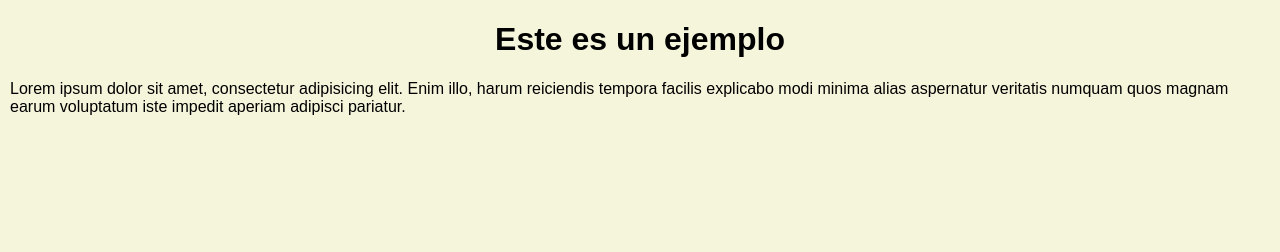
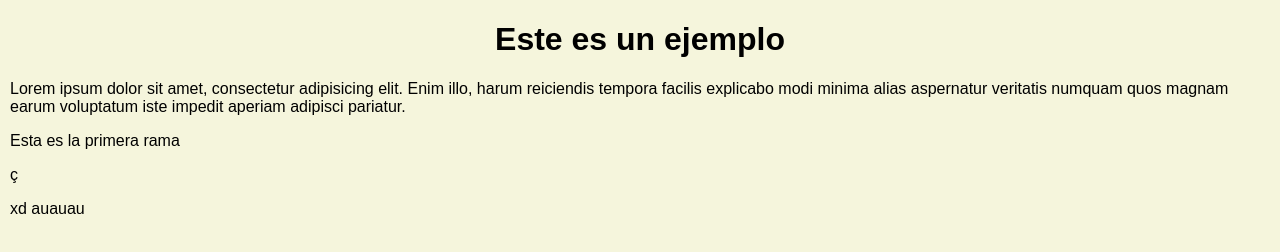
Before and after one commit to Feernandou/prueba-node, a plain HTML site: page index.html in a window 1280 px wide. Drawn offline with Linux system fonts and the light colour scheme.

Commit message:
NO SE QUE HAGO

```diff
--- a/index.html
+++ b/index.html
@@ -9,5 +9,9 @@
 <body>
     <h1>Este es un ejemplo</h1>
     <p>Lorem ipsum dolor sit amet, consectetur adipisicing elit. Enim illo, harum reiciendis tempora facilis explicabo modi minima alias aspernatur veritatis numquam quos magnam earum voluptatum iste impedit aperiam adipisci pariatur.</p>
+    <p>Esta es la primera rama </p>ç
+    <p>xd
+        auauau
+    </p>
 </body>
 </html>
```
